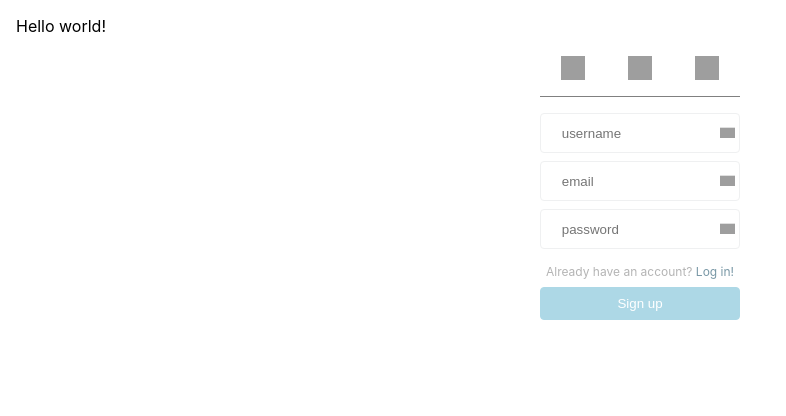
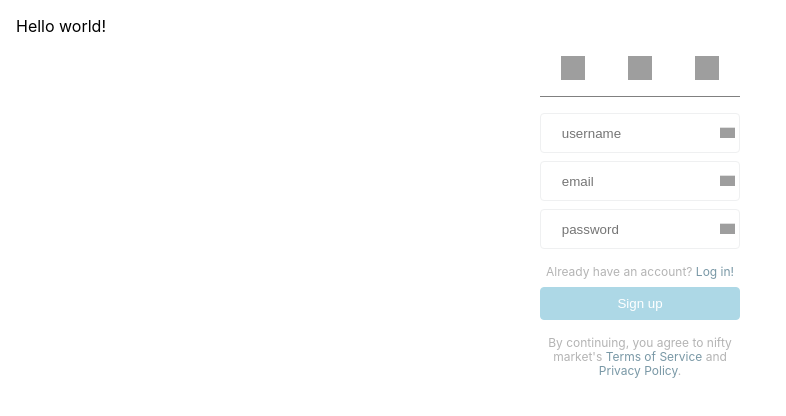
Before and after one commit to Pav0l/signup_login_ux_playground, a React (Create React App) app in the folder app/: page /login in a window 1280 px wide. Shown: the top 416 px of the page, without its empty margins (0-786 px from the left). Built offline with nearby package versions, Linux system fonts and the light colour scheme; grey boxes are pictures that could not be loaded; the HTML template or start-up script is replaced by a standard one.

Commit message:
Upate Signup

```diff
--- a/app/src/components/Signup.jsx
+++ b/app/src/components/Signup.jsx
@@ -3,6 +3,7 @@ import styled from 'styled-components';
 
 import Form from './shared/Form';
 import SocialHeader from './shared/SocialHeader';
+import Terms from './shared/Terms';
 
 export default class Signup extends React.Component {
 
@@ -11,6 +12,10 @@ export default class Signup extends React.Component {
       <SignupContainer>
         <SocialHeader />
         <Form />
+        <Terms
+          company="nifty market"
+          termsLink="#"
+        />
       </SignupContainer>
     );
   }
```
